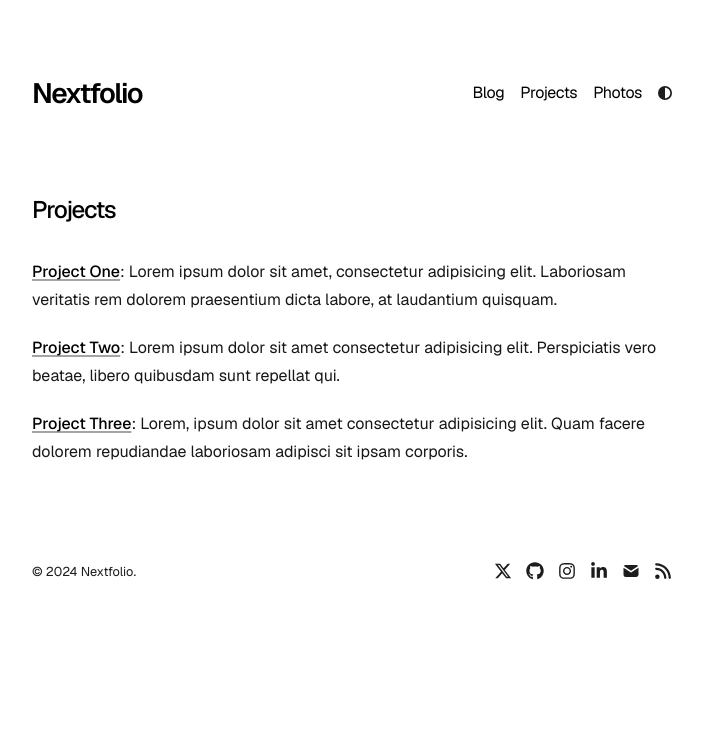
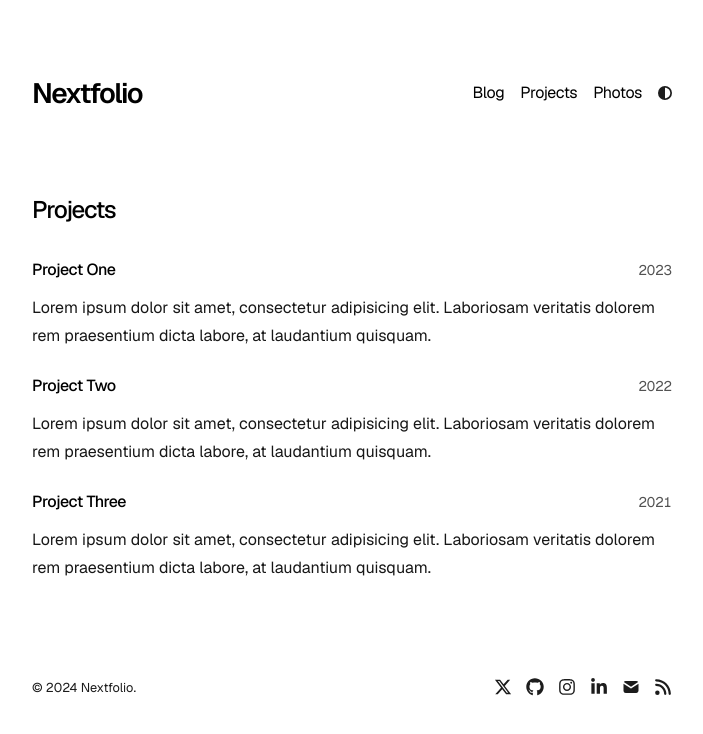
Before and after one commit to 1msirius/Nextfolio, a Next.js app: page /projects in a window 1280 px wide. Shown: the top 734 px of the page, without its empty margins (288-991 px from the left). Built offline with nearby package versions, Linux system fonts and the light colour scheme.

Commit message:
Update projects page

```diff
--- a/app/projects/page.tsx
+++ b/app/projects/page.tsx
@@ -1,23 +1,34 @@
+import React from "react";
+import { projects } from "./project-data";
+
 export default function Projects() {
   return (
     <section>
       <h1 className="mb-8 text-2xl font-medium tracking-tighter">Projects</h1>
-      <div className="prose prose-neutral dark:prose-invert">
-        <p>
-          <a href="#">Project One</a>: Lorem ipsum dolor sit amet, consectetur
-          adipisicing elit. Laboriosam veritatis rem dolorem praesentium dicta
-          labore, at laudantium quisquam.
-        </p>
-        <p>
-          <a href="#">Project Two</a>: Lorem ipsum dolor sit amet consectetur
-          adipisicing elit. Perspiciatis vero beatae, libero quibusdam sunt
-          repellat qui.
-        </p>
-        <p>
-          <a href="#">Project Three</a>: Lorem, ipsum dolor sit amet consectetur
-          adipisicing elit. Quam facere dolorem repudiandae laboriosam adipisci
-          sit ipsam corporis.
-        </p>
+      <div className="space-y-6">
+        {projects.map((project, index) => (
+          <a
+            key={index}
+            href={project.url}
+            target="_blank"
+            rel="noopener noreferrer"
+            className="block group hover:opacity-80 transition-opacity duration-200"
+          >
+            <div className="flex flex-col">
+              <div className="w-full flex justify-between items-baseline">
+                <span className="text-black dark:text-white font-medium tracking-tight">
+                  {project.title}
+                </span>
+                <span className="text-neutral-600 dark:text-neutral-400 tabular-nums text-sm">
+                  {project.year}
+                </span>
+              </div>
+              <p className="prose prose-neutral dark:prose-invert pt-3">
+                {project.description}
+              </p>
+            </div>
+          </a>
+        ))}
       </div>
     </section>
   );
```
